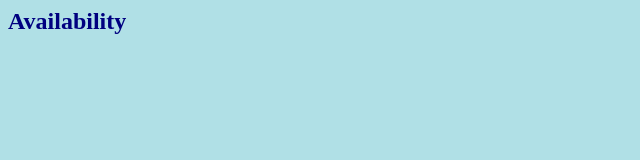
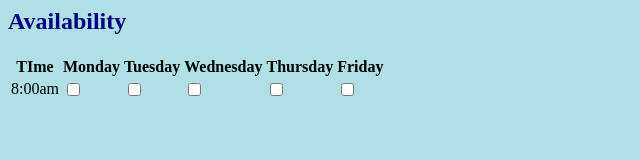
Before and after one commit to mcfoster102/mcfoster102.github.io, a plain HTML site: page availability.html in a window 1280 px wide. Shown: the whole page, without its empty margins (0-640 px from the left). Drawn offline with Linux system fonts and the light colour scheme.

Commit message:
Update availability.html

```diff
--- a/availability.html
+++ b/availability.html
@@ -6,6 +6,26 @@
 <body>
 
   <h2>Availability</h2>
+  <table>
+    <tr>
+      <th>TIme</th>
+      <th>Monday</th>
+      <th>Tuesday</th>
+      <th>Wednesday</th>
+      <th>Thursday</th>
+      <th>Friday</th>
+    </tr>
+    <tr>
+      <td>8:00am</td>
+      <td><input type="checkbox"></td>
+      <td><input type="checkbox"></td>
+      <td><input type="checkbox"></td>
+      <td><input type="checkbox"></td>
+      <td><input type="checkbox"></td>
+    </tr>
+  </table>
+
+
 
 </body>
 </html>
```
